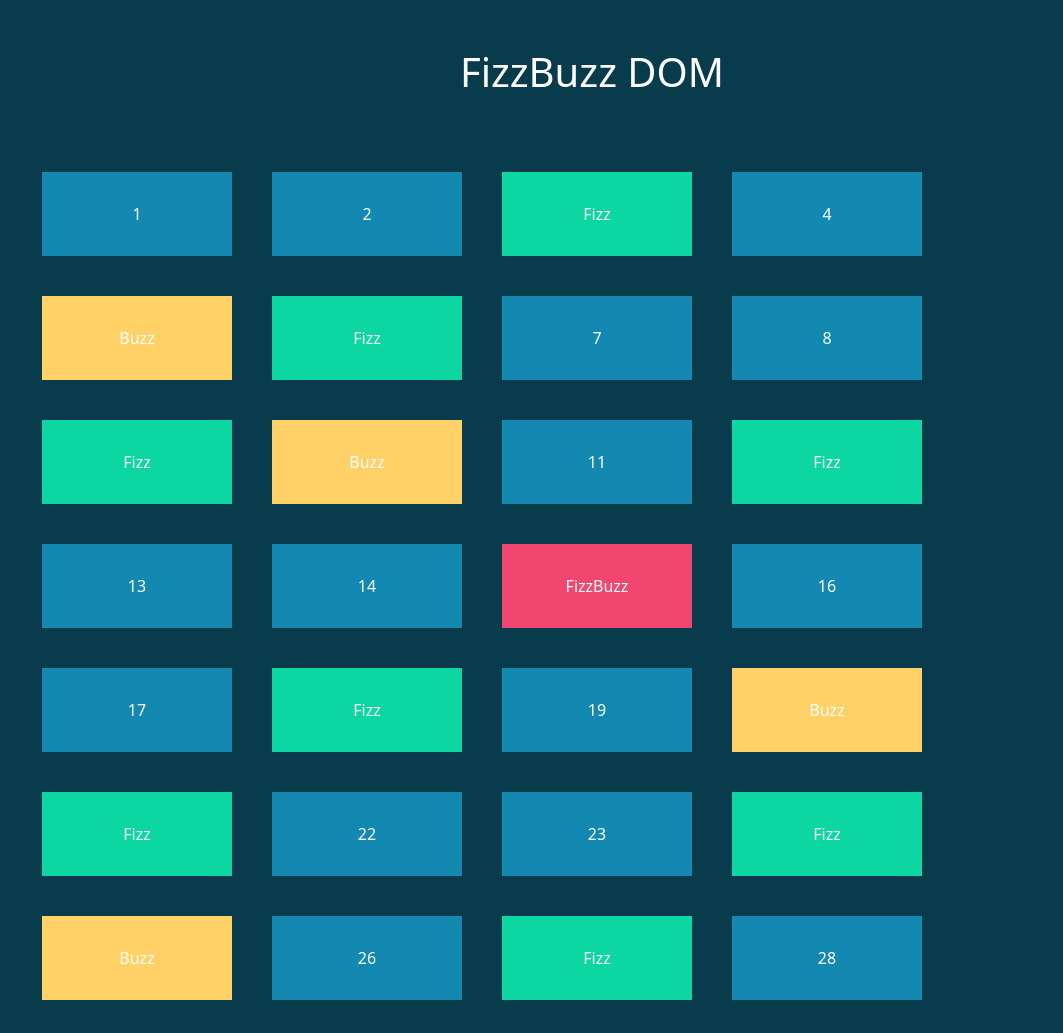
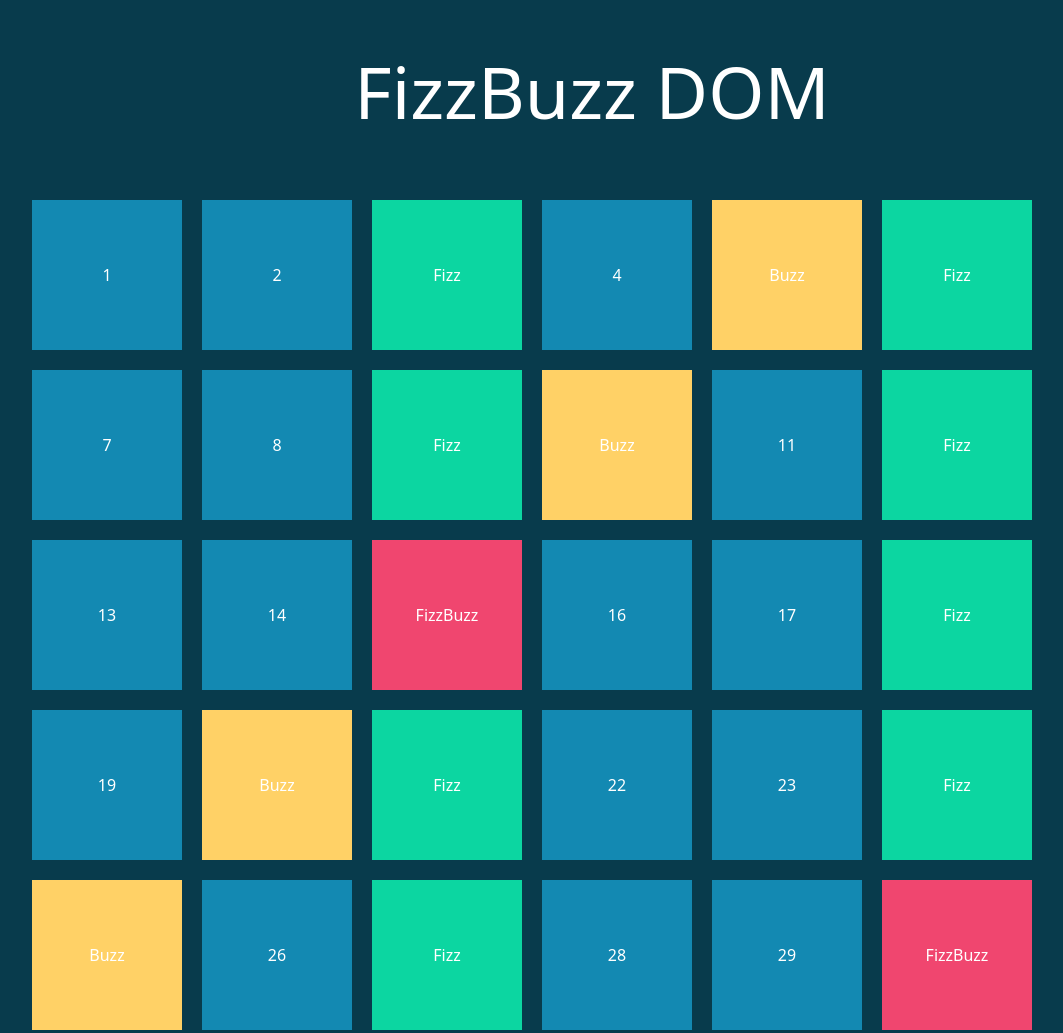
Before and after one commit to markcaf/js-fizzbuzz, a plain HTML site: page index.html in a window 1280 px wide. Shown: the top 1033 px of the page, without its empty margins (48-1111 px from the left). Drawn offline with nearby package versions, Linux system fonts and the light colour scheme.

Commit message:
Bonus 2, added custom style optimization

```diff
--- a/css/style.css
+++ b/css/style.css
@@ -2,10 +2,19 @@ body{
     background-color: #083b4c;
 }
 
+#title h1{
+    font-size: 72px;
+}
+
 #section_numbers .ms_box{
     background-color: #1389b2;
-    margin: 20px;
+    margin: 10px;
     padding: 30px;
+    width: 150px;
+    height: 150px;
+    display: flex;
+    justify-content: center;
+    align-items: center;
 }
 
 #section_numbers .fizz{
```
